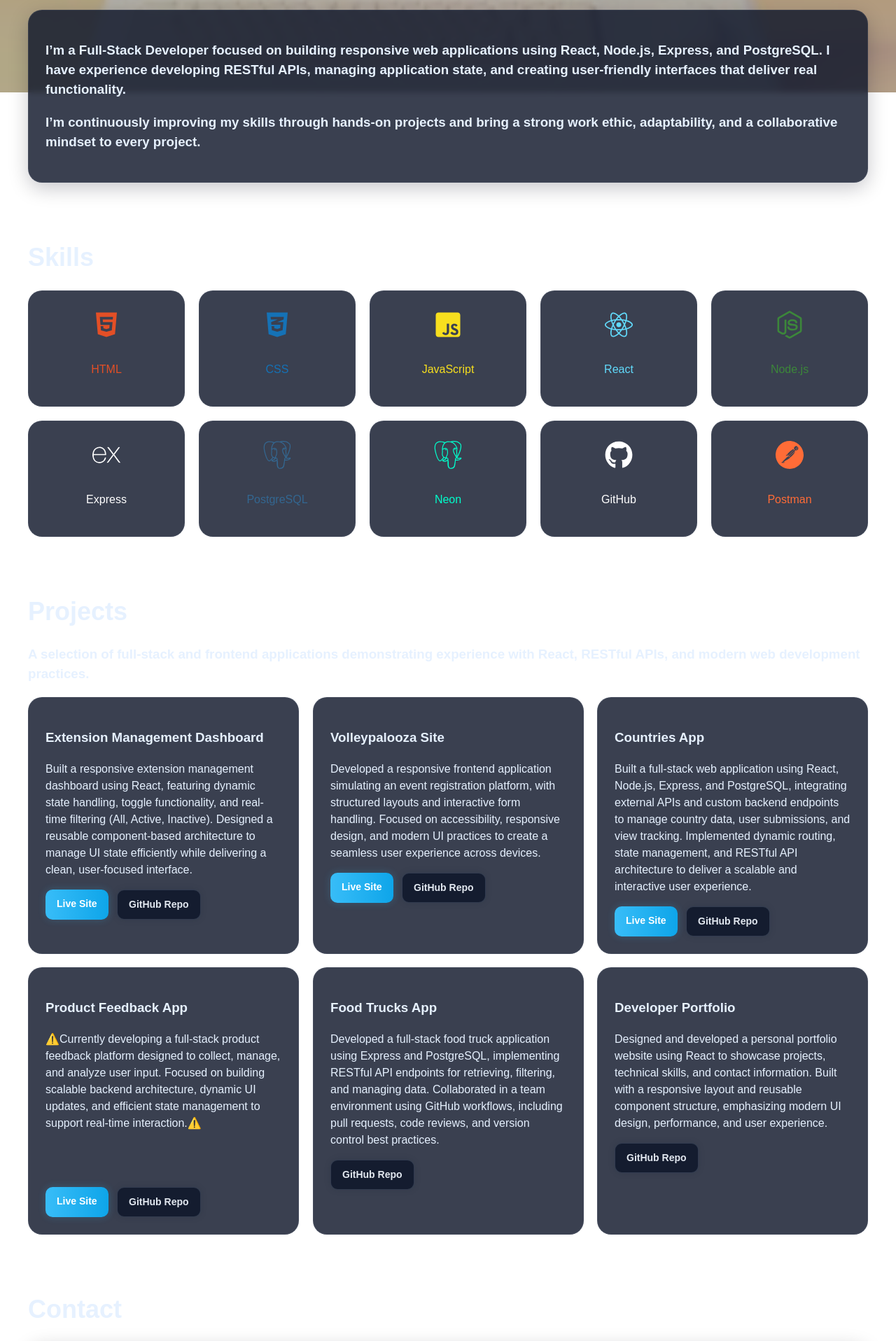
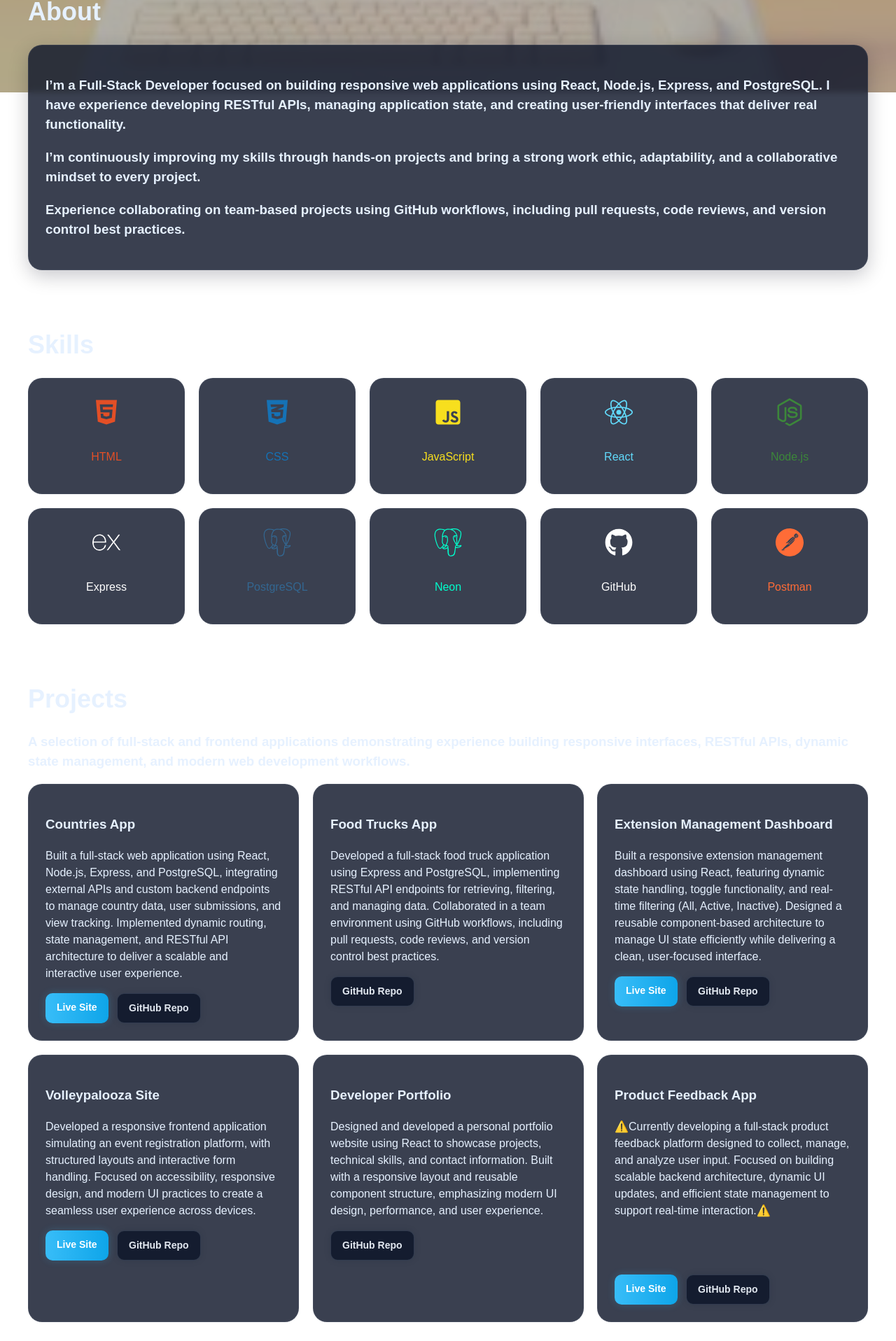
Before and after one commit to StepLeonard/portfolio, a React app: page / in a window 1280 px wide. Shown: the part 668-2584 px from the top of the page at 70% size. Built offline with nearby package versions, Linux system fonts and the light colour scheme; the HTML template or start-up script is replaced by a standard one.

Commit message:
edited text

```diff
--- a/src/App.jsx
+++ b/src/App.jsx
@@ -53,7 +53,10 @@ function App() {
           Hi, I’m <span>Stephanie</span>
         </h1>
 
-        <p className="hero-subtitle"></p>
+        <p className="hero-subtitle">
+          Focused on building fast, user-friendly web applications with
+          real-world functionality.
+        </p>
 
         <div className="btn-row">
           <a href="#projects" className="primary-btn">
@@ -83,18 +86,24 @@ function App() {
       <section id="about" className="section">
         <h2>About</h2>
         <div className="card">
-          <p>
-            <h3>
-              I’m a Full-Stack Developer focused on building responsive web
-              applications using React, Node.js, Express, and PostgreSQL. I have
-              experience developing RESTful APIs, managing application state,
-              and creating user-friendly interfaces that deliver real
-              functionality. </h3></p>
-              <p><h3>I’m continuously improving my skills through
-              hands-on projects and bring a strong work ethic, adaptability, and
-              a collaborative mindset to every project.
-            </h3>
-          </p>
+          <h3>
+            I’m a Full-Stack Developer focused on building responsive web
+            applications using React, Node.js, Express, and PostgreSQL. I have
+            experience developing RESTful APIs, managing application state, and
+            creating user-friendly interfaces that deliver real functionality.
+          </h3>
+
+          <h3>
+            I’m continuously improving my skills through hands-on projects and
+            bring a strong work ethic, adaptability, and a collaborative mindset
+            to every project.
+          </h3>
+
+          <h3>
+            Experience collaborating on team-based projects using GitHub
+            workflows, including pull requests, code reviews, and version
+            control best practices.
+          </h3>
         </div>
       </section>
 
@@ -111,15 +120,68 @@ function App() {
       </section>
 
       <section id="projects" className="section">
-
         <h2>Projects</h2>
         <h3>
           A selection of full-stack and frontend applications demonstrating
-          experience with React, RESTful APIs, and modern web development
-          practices.
+          experience building responsive interfaces, RESTful APIs, dynamic state
+          management, and modern web development workflows.
         </h3>
 
         <div className="projects-grid">
+          <div className="project-card">
+            <h3>Countries App</h3>
+            <p>
+              Built a full-stack web application using React, Node.js, Express,
+              and PostgreSQL, integrating external APIs and custom backend
+              endpoints to manage country data, user submissions, and view
+              tracking. Implemented dynamic routing, state management, and
+              RESTful API architecture to deliver a scalable and interactive
+              user experience.
+            </p>
+
+            <div className="project-buttons">
+              <a
+                href="https://version-4-countries.netlify.app/"
+                target="_blank"
+                rel="noreferrer"
+                className="project-btn live-btn"
+              >
+                Live Site
+              </a>
+              <a
+                href="https://github.com/StepLeonard/countries-app"
+                target="_blank"
+                rel="noreferrer"
+                className="project-btn github-btn"
+              >
+                GitHub Repo
+              </a>
+            </div>
+          </div>
+
+          <div className="project-card">
+            <h3>Food Trucks App</h3>
+
+            <p>
+              Developed a full-stack food truck application using Express and
+              PostgreSQL, implementing RESTful API endpoints for retrieving,
+              filtering, and managing data. Collaborated in a team environment
+              using GitHub workflows, including pull requests, code reviews, and
+              version control best practices.
+            </p>
+
+            <div className="project-buttons">
+              <a
+                href="https://github.com/StepLeonard/food-trucks-app"
+                target="_blank"
+                rel="noreferrer"
+                className="project-btn github-btn"
+              >
+                GitHub Repo
+              </a>
+            </div>
+          </div>
+
           <div className="project-card">
             <h3>Extension Management Dashboard</h3>
 
@@ -184,82 +246,6 @@ function App() {
           </div>
 
           <div className="project-card">
-            <h3>Countries App</h3>
-            <p>
-              Built a full-stack web application using React, Node.js, Express,
-              and PostgreSQL, integrating external APIs and custom backend
-              endpoints to manage country data, user submissions, and view
-              tracking. Implemented dynamic routing, state management, and
-              RESTful API architecture to deliver a scalable and interactive
-              user experience.
-            </p>
-
-            <div className="project-buttons">
-              <a
-                href="https://version-4-countries.netlify.app/"
-                target="_blank"
-                rel="noreferrer"
-                className="project-btn live-btn"
-              >
-                Live Site
-              </a>
-              <a
-                href="https://github.com/StepLeonard/countries-app"
-                target="_blank"
-                rel="noreferrer"
-                className="project-btn github-btn"
-              >
-                GitHub Repo
-              </a>
-            </div>
-          </div>
-
-          <div className="project-card">
-            <h3>Product Feedback App</h3>
-            <p>
-              ⚠️Currently developing a full-stack product feedback platform
-              designed to collect, manage, and analyze user input. Focused on
-              building scalable backend architecture, dynamic UI updates, and
-              efficient state management to support real-time
-              interaction.⚠️{" "}
-            </p>
-            <br></br>
-            <br></br>
-
-            <div className="project-buttons">
-              <a href="#" className="project-btn live-btn">
-                Live Site
-              </a>
-              <a href="#" className="project-btn github-btn">
-                GitHub Repo
-              </a>
-            </div>
-          </div>
-
-          <div className="project-card">
-            <h3>Food Trucks App</h3>
-
-            <p>
-              Developed a full-stack food truck application using Express and
-              PostgreSQL, implementing RESTful API endpoints for retrieving,
-              filtering, and managing data. Collaborated in a team environment
-              using GitHub workflows, including pull requests, code reviews, and
-              version control best practices.
-            </p>
-
-            <div className="project-buttons">
-              <a
-                href="https://github.com/StepLeonard/food-trucks-app"
-                target="_blank"
-                rel="noreferrer"
-                className="project-btn github-btn"
-              >
-                GitHub Repo
-              </a>
-            </div>
-          </div>
-
-          <div className="project-card">
             <h3>Developer Portfolio</h3>
 
             <p>
@@ -276,6 +262,27 @@ function App() {
                 rel="noreferrer"
                 className="project-btn github-btn"
               >
+                GitHub Repo
+              </a>
+            </div>
+          </div>
+
+          <div className="project-card">
+            <h3>Product Feedback App</h3>
+            <p>
+              ⚠️Currently developing a full-stack product feedback platform
+              designed to collect, manage, and analyze user input. Focused on
+              building scalable backend architecture, dynamic UI updates, and
+              efficient state management to support real-time interaction.⚠️
+            </p>
+            <br></br>
+            <br></br>
+
+            <div className="project-buttons">
+              <a href="#" className="project-btn live-btn">
+                Live Site
+              </a>
+              <a href="#" className="project-btn github-btn">
                 GitHub Repo
               </a>
             </div>
```
